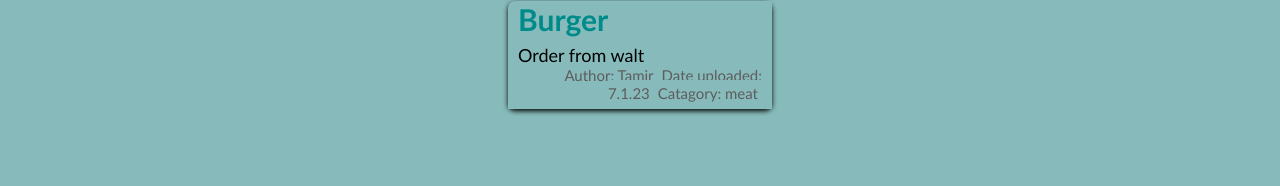
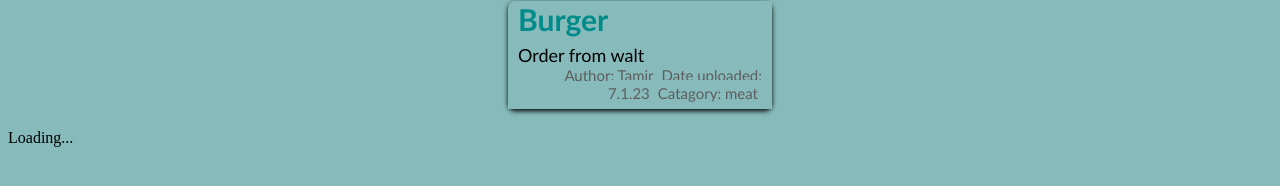
Before and after one commit to Tamir198/feed-me-web, a React (Create React App) app in the folder frontend/: page / in a window 1280 px wide. Shown: the part 336-522 px from the top of the page. Built offline with nearby package versions, Linux system fonts and the light colour scheme; no server answers.

Commit message:
Adding socket io package

```diff
--- a/frontend/package.json
+++ b/frontend/package.json
@@ -10,6 +10,7 @@
     "react-dom": "^18.2.0",
     "react-router-dom": "^6.6.1",
     "react-scripts": "5.0.1",
+    "socket.io-client": "^4.5.4",
     "web-vitals": "^2.1.4"
   },
   "scripts": {
--- /dev/null
+++ b/frontend/src/components/Footer/Footer.js
@@ -0,0 +1,26 @@
+import React, { useState, useEffect } from "react";
+
+import io from "socket.io-client";
+import styles from "./Footer.module.css";
+
+export const Footer = () => {
+  const socket = io("http://localhost:4000");
+  const [isConnected, setIsConnected] = useState(socket.connected);
+  const [lastPong, setLastPong] = useState(null);
+
+  useEffect(() => {
+    socket.on("connect", () => {
+      setIsConnected(true);
+    });
+
+    return () => {
+      socket.off("connect");
+    };
+  }, [socket]);
+
+  return (
+    <div className={styles.footer__container}>
+      {isConnected ? <p>Total bla bla</p> : <p>Loading...</p>}
+    </div>
+  );
+};
--- /dev/null
+++ b/frontend/src/components/Footer/Footer.module.css
@@ -0,0 +1,4 @@
+.footer__container{
+    height: 1em;
+    width: 100vw;
+}
--- a/frontend/src/pages/App/App.js
+++ b/frontend/src/pages/App/App.js
@@ -6,8 +6,9 @@ import Profile from "../Profile/Profile";
 import UploadRecipe from "../Upload/UploadRecipe";
 import NavBar from "../../components/NavBar/NavBar";
 import Header from "../../components/Header/Header";
-import "./App.css"
+import "./App.css";
 import LoginMenu from "../../components/LoginMenu/LoginMenu";
+import { Footer } from "../../components/Footer/Footer";
 
 function App() {
   return (
@@ -17,6 +18,7 @@ function App() {
       {/* <Feed /> */}
       {/* <Facts /> */}
       {/* <LoginMenu /> */}
+      <Footer />
     </div>
   );
 }
```
Also changed, not shown: 1 other file (tests, documents, lock files or other folders).
